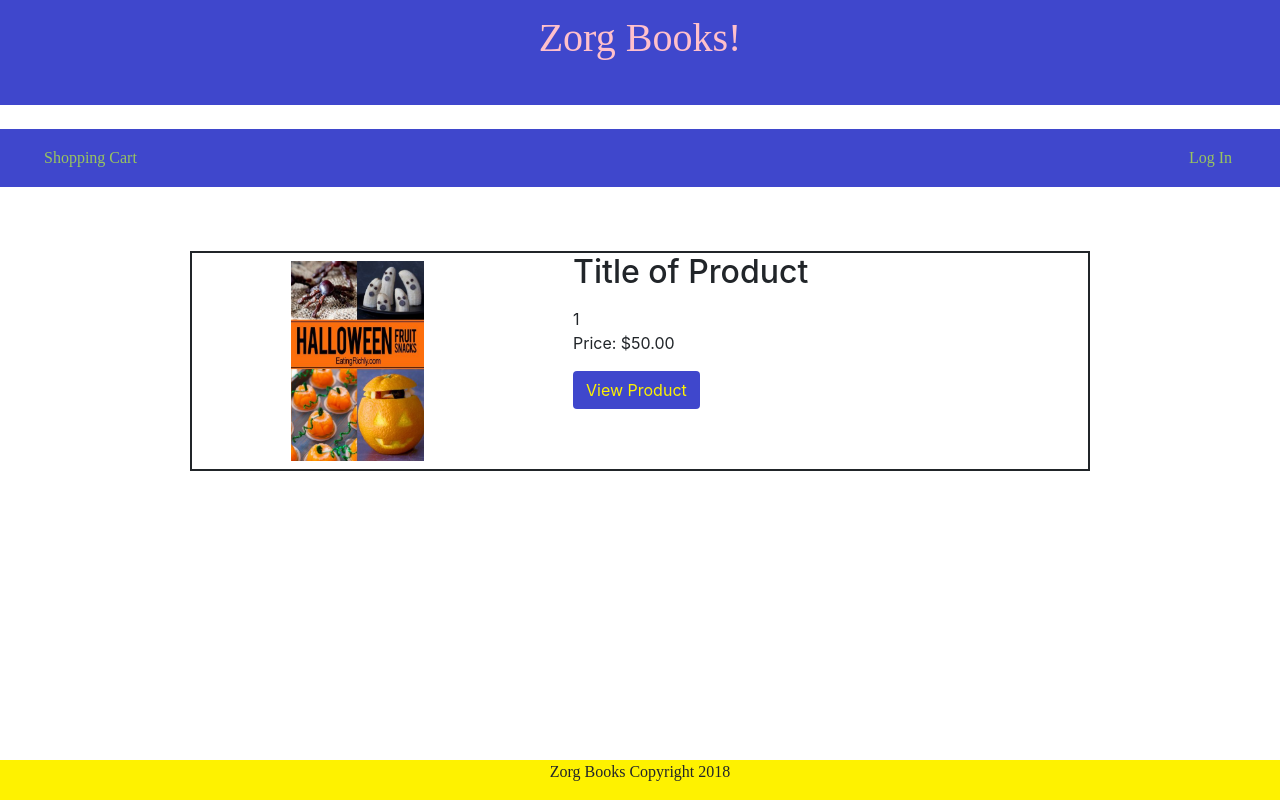
After one commit to theoneandonlychoochootran/Zorg-s-Store, a PHP site: page /genre.php?id=1 in a window 1280 px wide. The commit adds this page. Run offline with PHP 8.4, Linux system fonts and the light colour scheme.

Commit message:
Add files via upload
Added log in button and genre's page
Removed search bar

```diff
--- /dev/null
+++ b/ZorgStore/genre.php
@@ -0,0 +1,23 @@
+<?php include 'navigation.php';?>
+<?php $id = $_GET['id'];?>
+<body>
+
+<div class="container container-genre-main">
+	<div class="genre-row">
+		<div class="genre-left">
+			<img src="productsample.jpg" width="133" height="200">
+		</div>
+		<div class="genre-right">
+		<h2>Title of Product</h2>
+		<p></p>
+		<?php echo $id; ?>
+		<p>Price: $50.00</p>
+		<a href="product.php?id=123" class = "btn btn-basic jbbutton">View Product </a>
+		</div>
+	</div>
+</div>
+
+<?php include 'footer.php';?>
+
+</body>
+</html>
--- a/ZorgStore/mystyle.css
+++ b/ZorgStore/mystyle.css
@@ -40,27 +40,63 @@
 
 	.container-jb {
 		width: 1000px;
-		min-height:500px;
+		min-height:450px;
 		margin: auto;
 		margin-bottom: 50px;
 	}
 
+	.fb-jb h1{
+		font-family: "Cooper Black";
+	}
+
+	.col-sm-4 {
+		text-align: center;
+	}
+
 	.row-jb {
 		width: 100%;
-		min-height:500px;
+		min-height:450px;
 
 	}
+
 
 	.genre-container {
 		padding-left: 13px;
 		margin-top: 50px;
 	}
+
+
+
+
 	.genre-item {
 		float: left;
 		width: 222px;
 		height: 40px;
 		text-align: center;
+		}
 
+	.container-genre-main {
+			width: 900px;
+			height: 220px;
+			border-style: solid;
+			border-width: 2px;
+			margin-bottom: 4px;
+		}
+
+	.genre-left {
+		float: left;
+		width: 300px;
+		height: 200px;
+		text-align: center;
+		padding: 8px;
+	}
+
+	.genre-right {
+		float: right;
+		width: 500px;
+		height: 200px;
+		text-align: left;
+		margin: auto;
 	}
 
 	.genre-text{
@@ -72,14 +108,14 @@
 	.left-main {
 		float: left;
 		text-align: right;
-		min-height: 500px;
+		min-height: 450px;
 		width: 450px;
 		margin-bottom: 100px;
 	}
 
 	.right-main{
 		float: right;
-		min-height: 500px;
+		min-height: 450px;
 		width: 450px;
 		padding: 25px;
 		margin-bottom: 100px;
@@ -98,4 +134,5 @@
 	  text-align:center;
 	  position:fixed;
 	  width: 100%;
+	  font-family: "Cooper Black";
     }
--- a/ZorgStore/navigation.php
+++ b/ZorgStore/navigation.php
@@ -18,12 +18,11 @@
 <nav class="navbar navbar-inverse">
   <div class="container-fluid">
       <ul class="nav navbar-nav navbar-left">
-		<button type="button" class="btn btn-link">Shopping Cart</button>
+		<a href="#" class="btn btn-link">Shopping Cart</a>
       </ul>
 	  <ul class="nav navbar-nav navbar-right">
 		<form class="form-inline">
-		<input type="email" class="form-control" size="30" placeholder="Search">
-		<button type="button" class="btn btn-basic"> Search </button>
+		<a href="#" class="btn btn-link">Log In</a>
 	  </ul>
   </form>
     </div>
--- a/ZorgStore/product.php
+++ b/ZorgStore/product.php
@@ -6,14 +6,14 @@
 <div class="container-jb">
   <div class="row-jb">
      <div class ="left-main">
-		<img src="productsample.jpg" width="400" height="600">
+		<img src="productsample.jpg" width="260" height="390">
 	 </div>
 	 <div class ="right-main">
 		<h2>Title of Product</h2>
 		<p>Description of Product</p>
 		<?php echo $id; ?>
 		<p>Price: $50.00</p>
-		<button type = "button" class = "btn btn-basic jbbutton">Add to cart </button>
+		<a href="#" class = "btn btn-basic jbbutton">Add to cart </a>
 	 </div>
    </div>
 </div>
```
Also changed, not shown: ZorgStore/index.php (+9 -9 lines).
